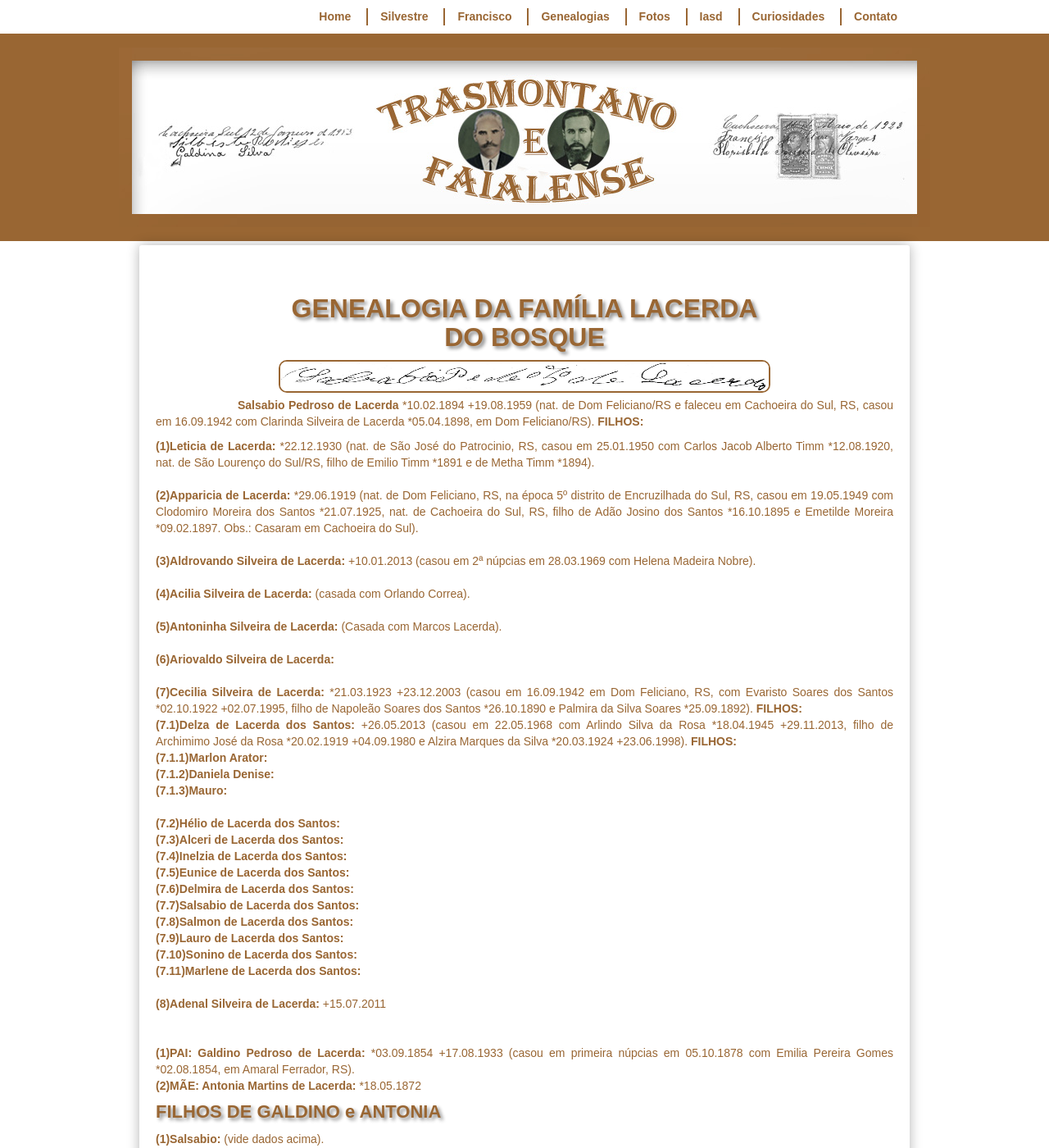
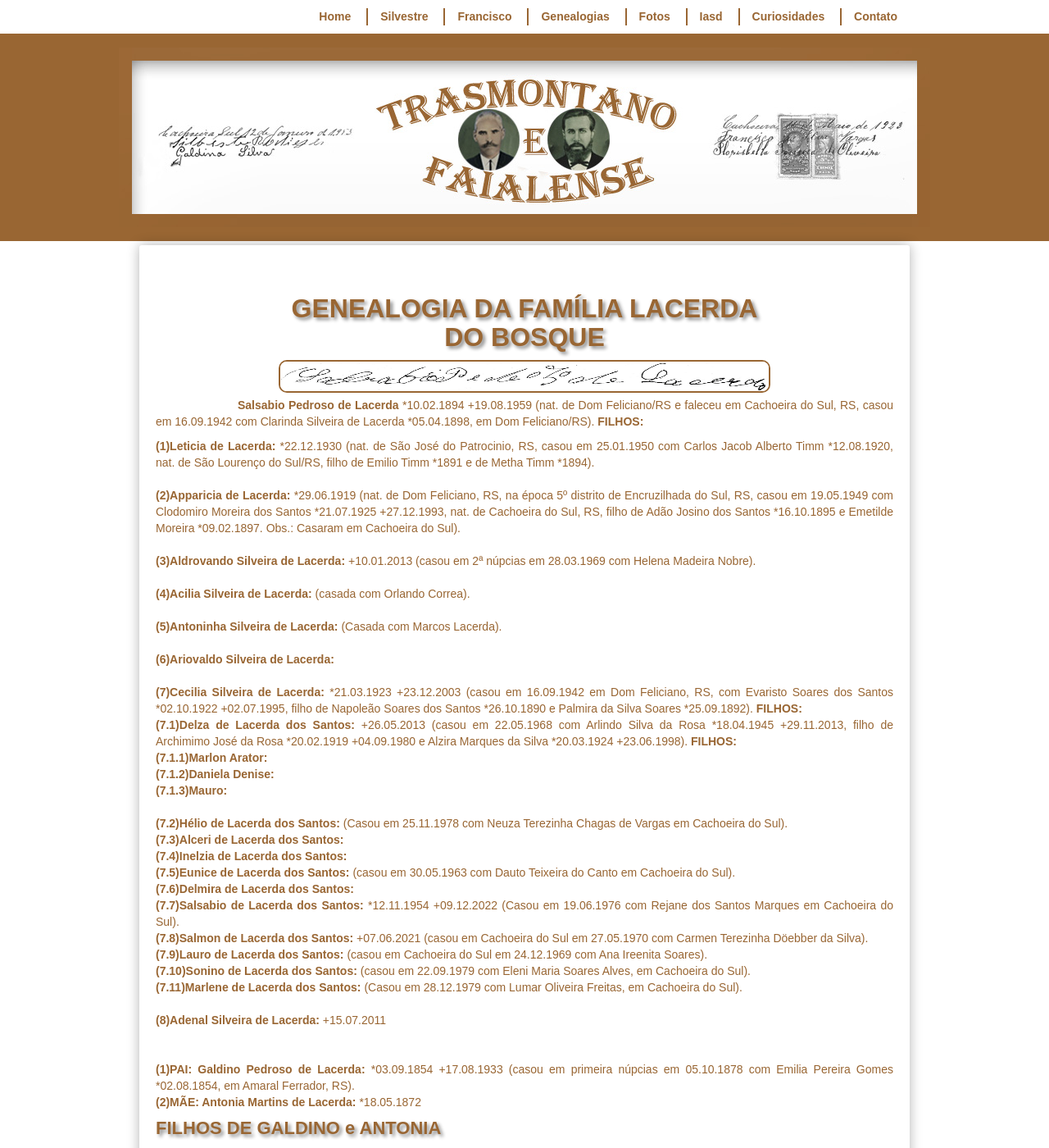
Before and after one commit to claudiovargas1955/claudiovargas1955.github.io, a Jekyll site: the page built from _pages/familia-lacerda-salsabio.html, in a window 1280 px wide and 1400 px high. Shown: the whole window at 82% size. Built offline with Jekyll 4.4.1, drawn with Linux system fonts in a browser that asks for light colours; some web fonts are replaced.

Commit message:
Update familia-lacerda-salsabio.html

```diff
--- a/_pages/familia-lacerda-salsabio.html
+++ b/_pages/familia-lacerda-salsabio.html
@@ -102,11 +102,11 @@
 <p><b>(1)Leticia de Lacerda: </b>*22.12.1930 (nat. de São José do Patrocinio, RS, casou em 25.01.1950 com Carlos Jacob Alberto Timm *12.08.1920, nat. de São Lourenço
 do Sul/RS, filho de Emilio Timm *1891 e de Metha Timm *1894). <br><br>
 <b>(2)Apparicia de Lacerda: </b>*29.06.1919 (nat. de Dom Feliciano, RS, na época 5º distrito de Encruzilhada do Sul, RS, casou em 19.05.1949 com Clodomiro Moreira
-dos Santos *21.07.1925, nat. de Cachoeira do Sul, RS, filho de Adão Josino dos Santos *16.10.1895 e Emetilde Moreira *09.02.1897. Obs.: Casaram em Cachoeira do Sul).
+dos Santos *21.07.1925 +27.12.1993, nat. de Cachoeira do Sul, RS, filho de Adão Josino dos Santos *16.10.1895 e Emetilde Moreira *09.02.1897. Obs.: Casaram em Cachoeira do Sul).
 <br> <br>
 <b>(3)Aldrovando Silveira de Lacerda: </b>+10.01.2013 (casou em 2ª núpcias em 28.03.1969 com Helena Madeira Nobre).<br> <br>
 <b>(4)Acilia Silveira de Lacerda: </b>(casada com Orlando Correa).<br><br>
-<b>(5)Antoninha Silveira de Lacerda: </b>(Casada com Marcos Lacerda).<br> <br>
+<b>(5)Antoninha Silveira de Lacerda: </b>(Casada com Marcos Lacerda).<br><br>
 <b>(6)Ariovaldo Silveira de Lacerda: </b>  <br><br>
 
   <b>(7)Cecilia Silveira de Lacerda: </b>*21.03.1923 +23.12.2003 (casou em 16.09.1942 em Dom Feliciano, RS, com Evaristo Soares dos Santos *02.10.1922 +02.07.1995, filho
@@ -117,16 +117,16 @@
            <b>(7.1.2)Daniela Denise: </b><br>
            <b>(7.1.3)Mauro: </b><br><br>
 
-      <b>(7.2)Hélio de Lacerda dos Santos: </b><br>
+      <b>(7.2)Hélio de Lacerda dos Santos: </b>(Casou em 25.11.1978 com Neuza Terezinha Chagas de Vargas em Cachoeira do Sul).<br>
       <b>(7.3)Alceri de Lacerda dos Santos: </b><br>
       <b>(7.4)Inelzia de Lacerda dos Santos: </b><br>
-      <b>(7.5)Eunice de Lacerda dos Santos: </b><br>
+      <b>(7.5)Eunice de Lacerda dos Santos: </b>(casou em 30.05.1963 com Dauto Teixeira do Canto em Cachoeira do Sul). <br>
       <b>(7.6)Delmira de Lacerda dos Santos: </b><br>
-      <b>(7.7)Salsabio de Lacerda dos Santos: </b><br>
-      <b>(7.8)Salmon de Lacerda dos Santos: </b><br>
-      <b>(7.9)Lauro de Lacerda dos Santos: </b><br>
-      <b>(7.10)Sonino de Lacerda dos Santos: </b><br>
-      <b>(7.11)Marlene de Lacerda dos Santos: </b><br><br>
+      <b>(7.7)Salsabio de Lacerda dos Santos: </b>*12.11.1954 +09.12.2022 (Casou em 19.06.1976 com Rejane dos Santos Marques em Cachoeira do Sul).<br>
+      <b>(7.8)Salmon de Lacerda dos Santos: </b>+07.06.2021 (casou em Cachoeira do Sul em 27.05.1970 com Carmen Terezinha Döebber da Silva).<br>
+      <b>(7.9)Lauro de Lacerda dos Santos: </b>(casou em Cachoeira do Sul em 24.12.1969 com Ana Ireenita Soares).<br>
+      <b>(7.10)Sonino de Lacerda dos Santos: </b>(casou em 22.09.1979 com Eleni Maria Soares Alves, em Cachoeira do Sul).<br>
+      <b>(7.11)Marlene de Lacerda dos Santos: </b>(Casou em 28.12.1979 com Lumar Oliveira Freitas, em Cachoeira do Sul).<br><br>
 
   <b>(8)Adenal Silveira de Lacerda: </b>+15.07.2011<br><br><br>
 
```
